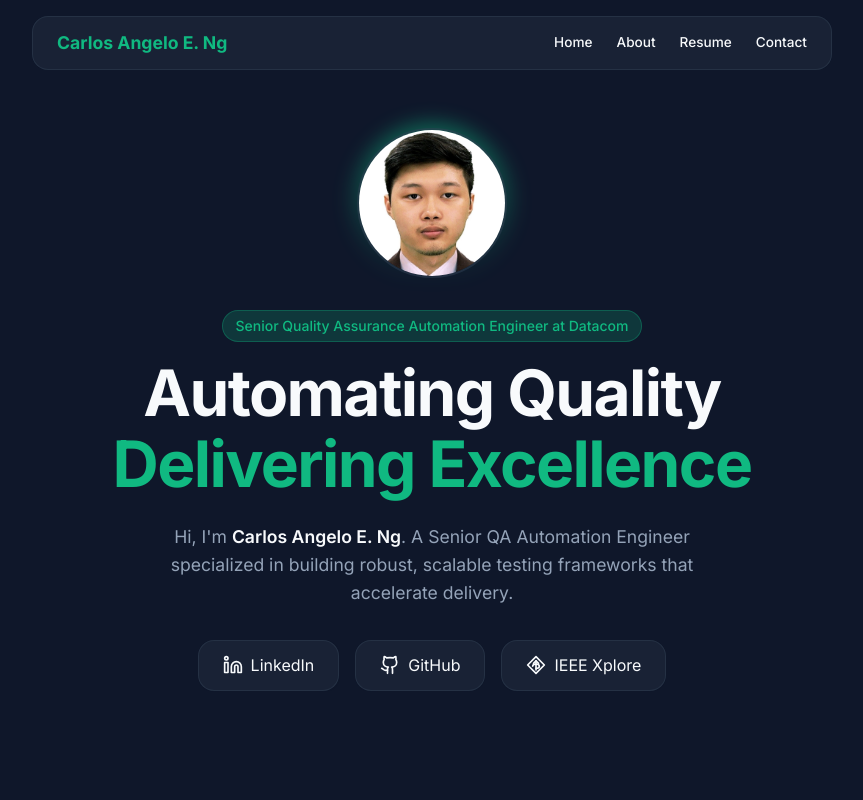
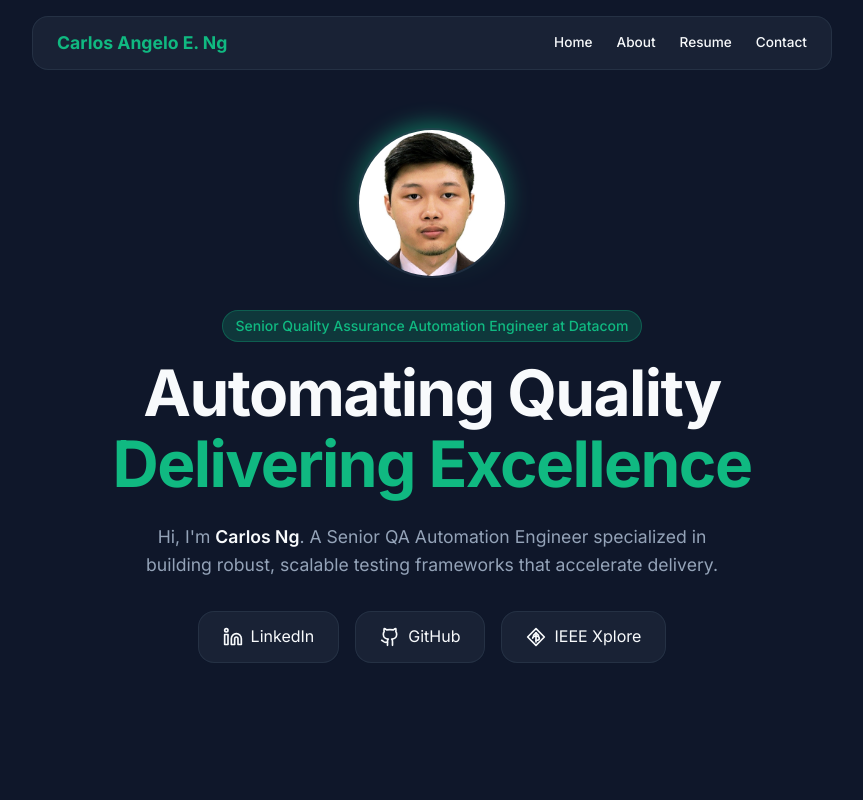
Before and after one commit to cng07/carlosng07, a React (Vite) app: page / in a window 1280 px wide. Shown: the top 800 px of the page, without its empty margins (208-1071 px from the left). Built offline with nearby package versions, Linux system fonts and the light colour scheme.

Commit message:
UI: Shorten name in hero intro to Carlos Ng

```diff
--- a/src/pages/Home.jsx
+++ b/src/pages/Home.jsx
@@ -52,7 +52,7 @@ const Home = () => {
                         <span style={{ color: 'var(--primary)' }}>Delivering Excellence</span>
                     </h1>
                     <p id="about" style={{ maxWidth: '600px', margin: '0 auto 2rem', color: 'var(--text-muted)', fontSize: '1.1rem' }}>
-                        Hi, I'm <span style={{ color: 'var(--text-main)', fontWeight: 600 }}>{resumeData.name}</span>.
+                        Hi, I'm <span style={{ color: 'var(--text-main)', fontWeight: 600 }}>Carlos Ng</span>.
                         A Senior QA Automation Engineer specialized in building robust,
                         scalable testing frameworks that accelerate delivery.
                     </p>
```
